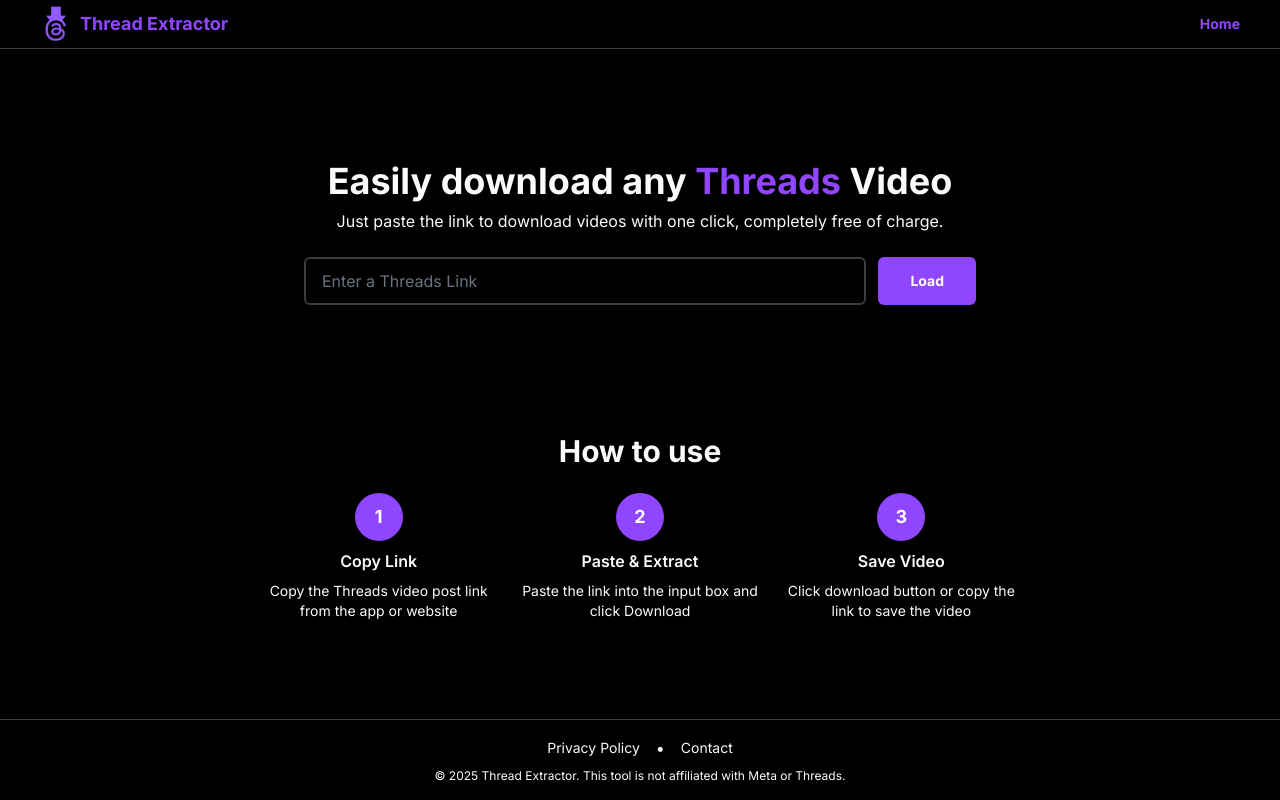
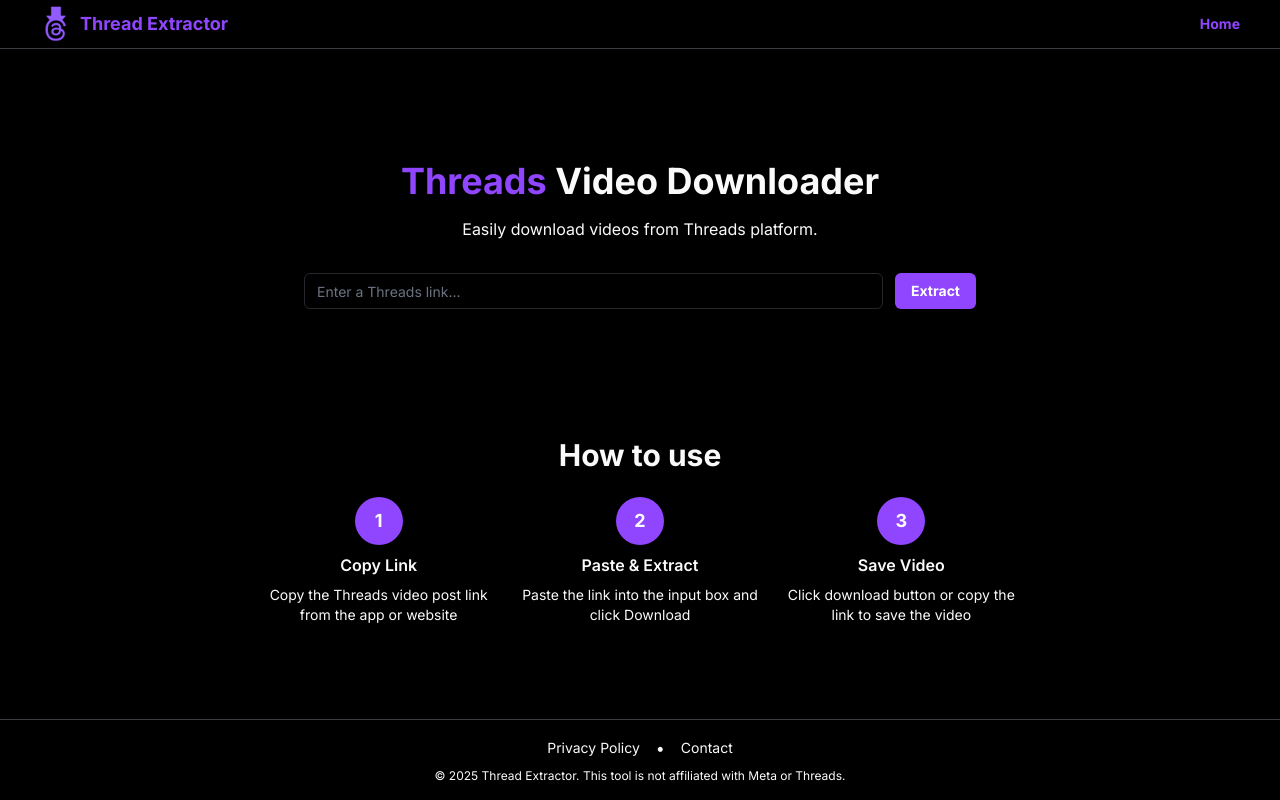
Before and after one commit to Hazel-Lin/threadextractor, a Next.js app: page / in a window 1280 px wide. Built offline with nearby package versions, Linux system fonts and the light colour scheme; no server answers.

Commit message:
fix: 优化界面展示

```diff
--- a/src/components/threads-extractor.tsx
+++ b/src/components/threads-extractor.tsx
@@ -32,7 +32,6 @@
   user_profile?: UserProfile
   video_metadata?: VideoMetadata
 }
-
 
 export default function ThreadsExtractor() {
   const [url, setUrl] = useState("")
@@ -69,13 +68,14 @@
 
   const handleSubmit = async (e: React.FormEvent) => {
     e.preventDefault()
+
     if (!url.trim()) {
-      setError("请输入有效的 Threads 链接")
+      setError("Please enter a valid Threads link")
       return
     }
 
-    if (!url.includes("threads.com")) {
-      setError("请输入有效的 Threads 链接")
+    if (!url.includes('threads.net') && !url.includes('instagram.com/p/')) {
+      setError("Please enter a valid Threads link")
       return
     }
 
@@ -92,7 +92,7 @@
         setVideos(mockVideoData)
         setUserProfile(mockUserProfile)
         setVideoMetadata(mockVideoMetadata)
-        setSuccess("视频提取成功（Mock 数据）")
+        setSuccess("Video extracted successfully!")
         setIsLoading(false)
       }, 1500) // Simulate loading time
       return
@@ -135,7 +135,7 @@
         setError(data.message)
       }
     } catch {
-      setError("网络错误，请重试")
+      setError("Network error, please try again")
     } finally {
       setIsLoading(false)
     }
@@ -154,31 +154,30 @@
     const encodedUrl = encodeURIComponent(video.url)
     const downloadUrl = `${backendUrl}/download?url=${encodedUrl}`
 
-
     const link = document.createElement("a")
     link.href = downloadUrl
-    link.download = `threads_video.mp4`
-    link.style.display = "none"
+    link.target = "_blank"
+    link.download = `threads-video-${video.index}.mp4`
 
     document.body.appendChild(link)
     link.click()
     document.body.removeChild(link)
 
+    setSuccess(`Video ${video.index} download started...`)
     setTimeout(() => setSuccess(""), 3000)
-    setSuccess(`视频下载成功`)
   }
 
   return (
     <div className="bg-background w-full flex items-center justify-center py-8 sm:py-12">
       <div className="max-w-6xl mx-auto px-4 sm:px-6 lg:px-8 w-full">
-        <div className="text-center space-y-6">
+        <div className="space-y-8">
           {/* Header */}
-          <div className="space-y-2">
+          <div className="text-center space-y-4">
             <h1 className="text-3xl sm:text-4xl font-bold text-foreground">
-              Easily download any <span className="text-primary">Threads</span> Video
+              <span className="text-primary">Threads</span> Video Downloader
             </h1>
             <p className="text-base text-muted-foreground">
-              Just paste the link to download videos with one click, completely free of charge.
+              Easily download videos from Threads platform.
             </p>
           </div>
 
@@ -187,21 +186,21 @@
             <form onSubmit={handleSubmit} className="flex flex-col sm:flex-row gap-3">
               <Input
                 type="url"
-                placeholder="Enter a Threads Link"
                 value={url}
                 onChange={(e) => setUrl(e.target.value)}
+                placeholder="Enter a Threads link..."
+                className="flex-1"
                 disabled={isLoading}
-                className="flex-1 h-12 px-4 text-base border-2 border-border focus:border-primary text-foreground placeholder:text-placeholder"
               />
               <Button
                 type="submit"
-                className="h-12 px-8 bg-primary hover:bg-primary/90 text-primary-foreground font-bold sm:flex-shrink-0"
                 disabled={isLoading}
+                className="sm:w-auto w-full"
               >
                 {isLoading ? (
                   <Loader2 className="h-4 w-4 animate-spin" />
                 ) : (
-                  <span className="font-bold">Load</span>
+                  <span className="font-bold">Extract</span>
                 )}
               </Button>
             </form>
@@ -219,13 +218,11 @@
                 {success}
               </div>
             )}
-
-
           </div>
 
           {/* Video Result Card */}
           {videos.length > 0 && (
-            <div className="max-w-2xl mx-auto mb-8">
+            <div className="max-w-2xl mx-auto">
               <div className="border border-border rounded-lg overflow-hidden bg-card">
                 {/* Video Thumbnail */}
                 {videoMetadata?.thumbnail_url && (
@@ -276,12 +273,22 @@
                       )}
                       <div className="flex-1">
                         <div className="flex items-center gap-2">
+                          {userProfile.display_name && (
+                            <span className="font-medium text-foreground text-sm">
+                              {userProfile.display_name}
+                            </span>
+                          )}
                           {userProfile.username && (
                             <span className="text-muted-foreground text-sm">
-                            来自 @{userProfile.username}
+                              @{userProfile.username}
                             </span>
                           )}
                         </div>
+                        {userProfile.followers_count && (
+                          <span className="text-muted-foreground text-xs">
+                            {userProfile.followers_count.toLocaleString()} followers
+                          </span>
+                        )}
                       </div>
                     </div>
                   )}
```
Lines whose indentation alone changed are shown as unchanged.
